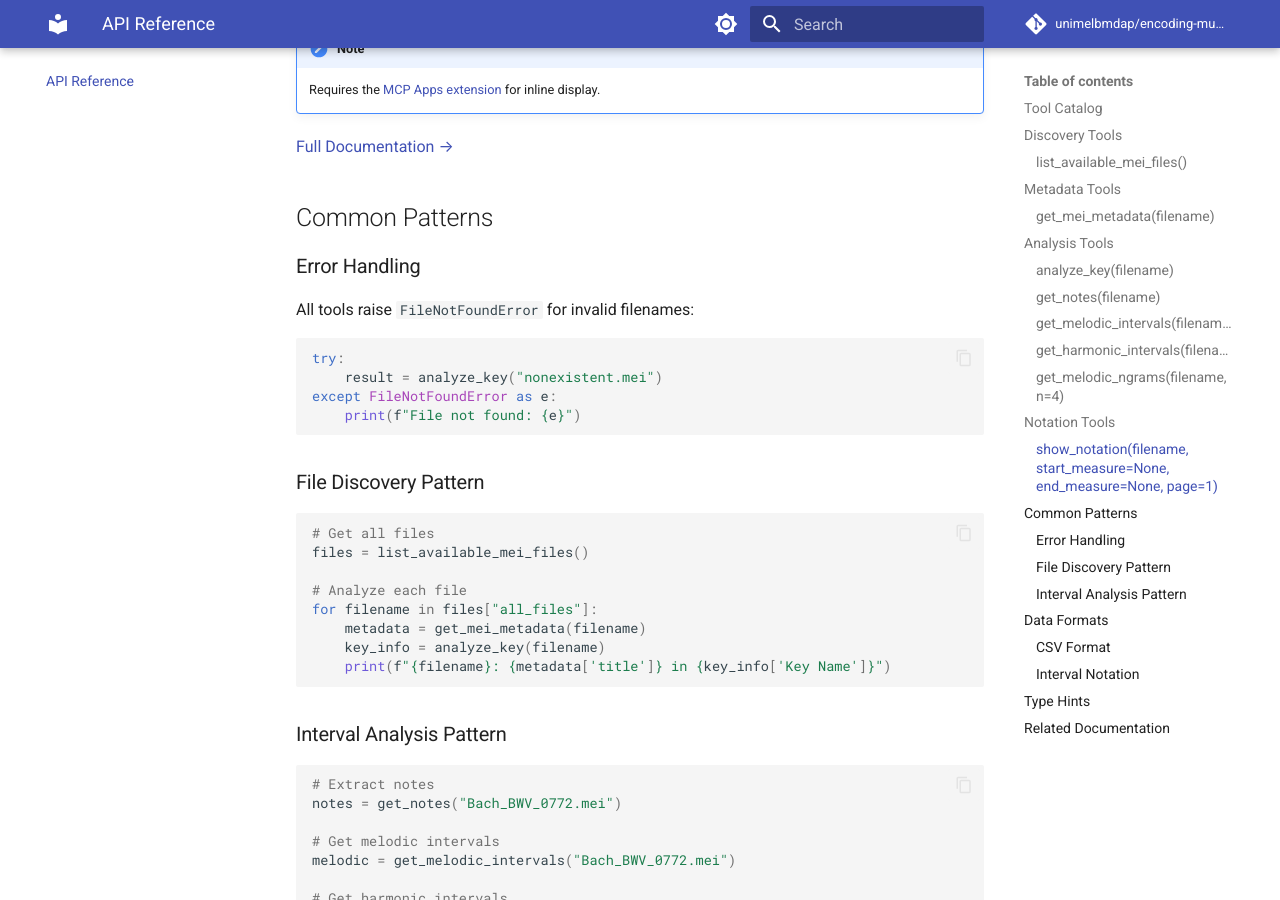
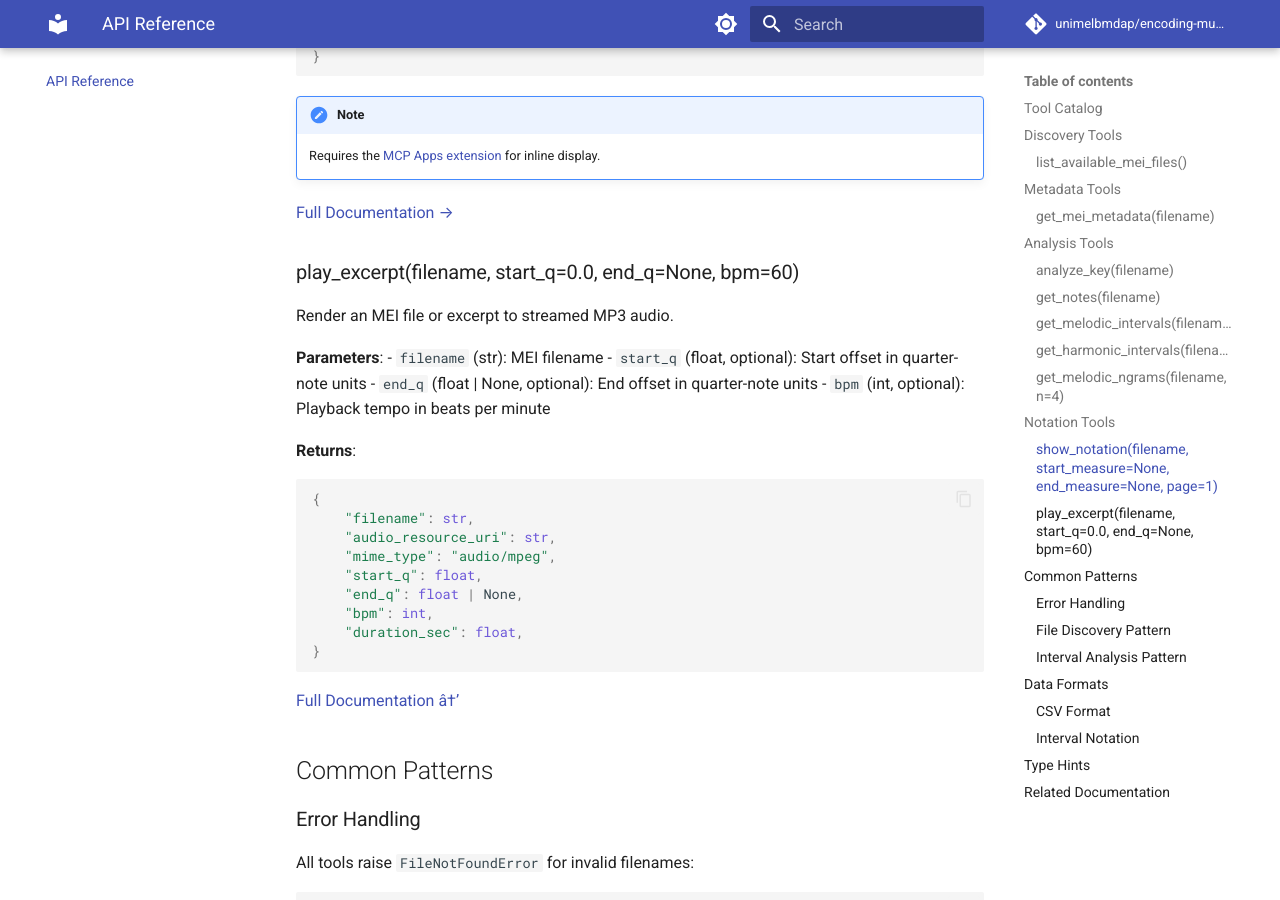
Before and after one commit to unimelbmdap/encoding-music-mcp, an MkDocs documentation site: the page built from docs/api-reference.md, in a window 1280 px wide and 900 px high, scrolled down 4169 px. Built offline with MkDocs 1.6.1 and Material for MkDocs 9.7.7, drawn with Linux system fonts in a browser that asks for light colours; comment, search, counter and statistics services are not loaded; some of the changed text lies outside the part shown.

Commit message:
docs: document play_excerpt as a playback tool

````diff
--- a/docs/api-reference.md
+++ b/docs/api-reference.md
@@ -14,6 +14,7 @@ Complete reference for all encoding-music-mcp tools.
 | `get_harmonic_intervals` | `filename: str` | `dict` with intervals | [Docs](tools/intervals/harmonic.md) |
 | `get_melodic_ngrams` | `filename: str, n: int = 4` | `dict` with n-grams | [Docs](tools/intervals/ngrams.md) |
 | `show_notation` | `filename: str, start_measure: int = None, end_measure: int = None, page: int = 1` | SVG notation | [Docs](tools/notation.md) |
+| `play_excerpt` | `filename: str, start_q: float = 0.0, end_q: float = None, bpm: int = 60` | Audio player payload | [Docs](tools/play-excerpt.md) |
 
 ## Discovery Tools
 
@@ -178,6 +179,31 @@ Render MEI file as sheet music notation using Verovio.
 
 [Full Documentation →](tools/notation.md)
 
+### play_excerpt(filename, start_q=0.0, end_q=None, bpm=60)
+
+Render an MEI file or excerpt to streamed MP3 audio.
+
+**Parameters**:
+- `filename` (str): MEI filename
+- `start_q` (float, optional): Start offset in quarter-note units
+- `end_q` (float | None, optional): End offset in quarter-note units
+- `bpm` (int, optional): Playback tempo in beats per minute
+
+**Returns**:
+```python
+{
+    "filename": str,
+    "audio_resource_uri": str,
+    "mime_type": "audio/mpeg",
+    "start_q": float,
+    "end_q": float | None,
+    "bpm": int,
+    "duration_sec": float,
+}
+```
+
+[Full Documentation â†’](tools/play-excerpt.md)
+
 ## Common Patterns
 
 ### Error Handling
--- a/mkdocs.yml
+++ b/mkdocs.yml
@@ -60,6 +60,7 @@ nav:
       - Key Analysis: tools/key-analysis.md
       - Notation: tools/notation.md
       - Voice Ranges: tools/voice-ranges.md
+      - Play Excerpt: tools/play-excerpt.md
       - Intervals:
           - Overview: tools/intervals/index.md
           - Notes: tools/intervals/notes.md
````
Also changed, not shown: docs/tools/index.md (+12 -0 lines), docs/tools/play-excerpt.md (added, +85 -0 lines).
